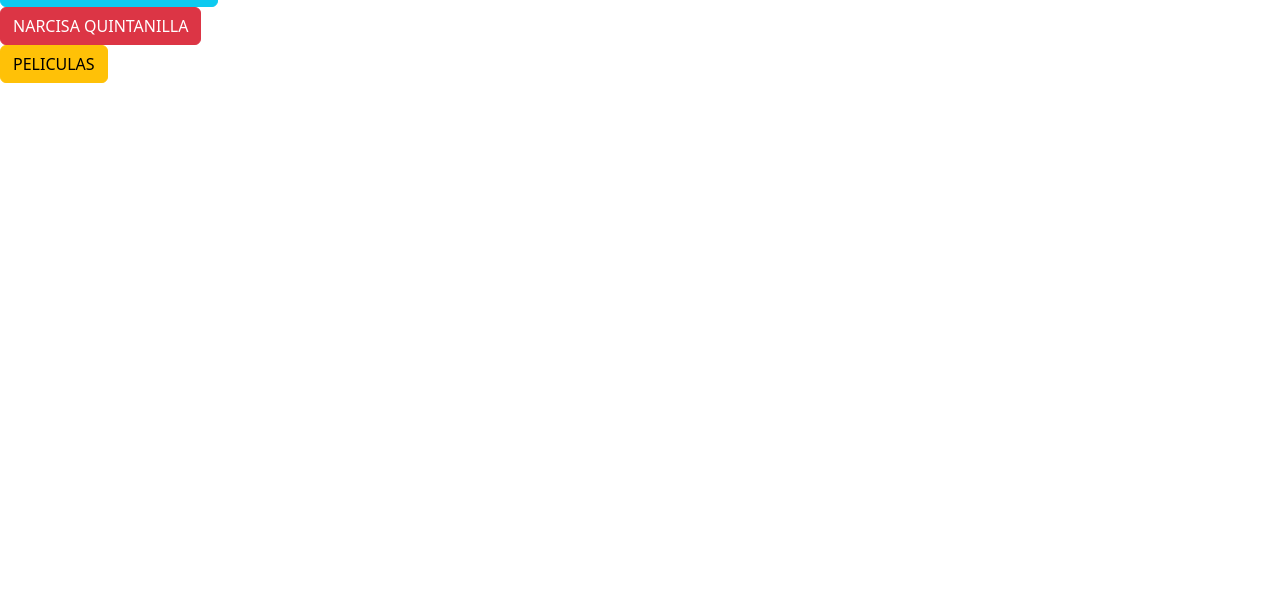
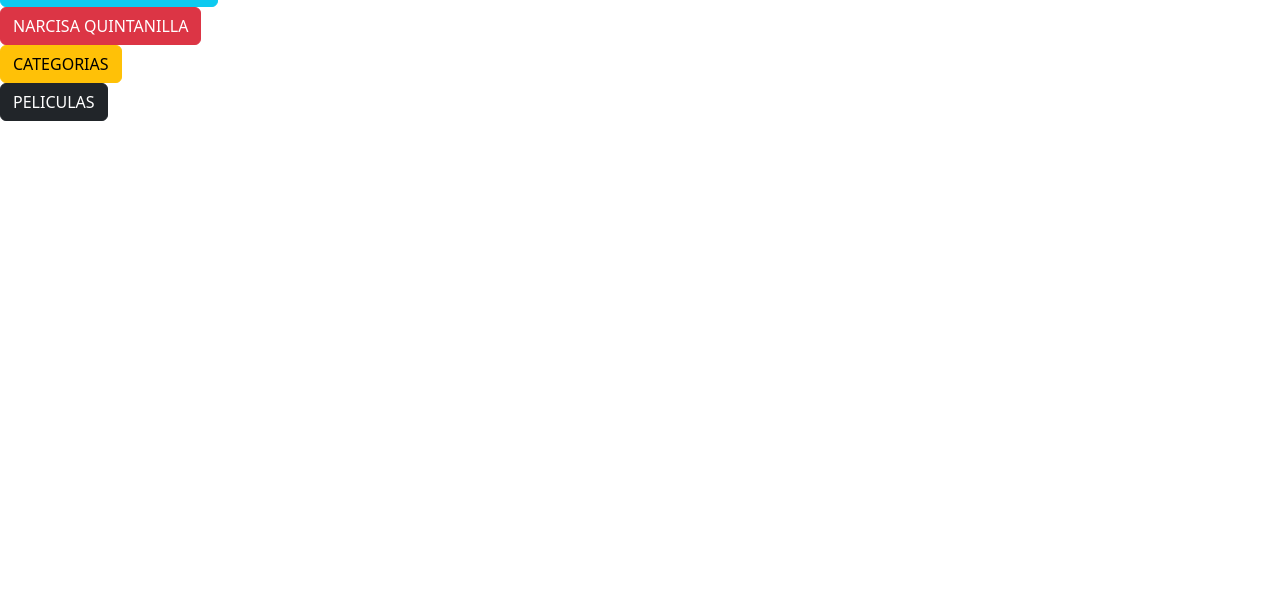
Before and after one commit to NoemiQuintanilla/ComputacionNube, a plain HTML site: page index.html in a window 1280 px wide. Shown: the part 209-800 px from the top of the page. Drawn offline with nearby package versions, Linux system fonts and the light colour scheme.

Commit message:
ya me canse

```diff
--- a/index.html
+++ b/index.html
@@ -16,7 +16,9 @@
    <br>
    <a href="pagina1.html"><button type="button" class="btn btn-danger">NARCISA QUINTANILLA</button></a>
    <br>
-   <a href="peliculas.html"><button type="button" class="btn btn-warning">PELICULAS</button></a>
+   <a href="peliculas.html"><button type="button" class="btn btn-warning">CATEGORIAS</button></a>
+   <br>
+   <a href="pelicula.html"><button type="button" class="btn btn-dark">PELICULAS</button></a>
 
 </body>
 
```
